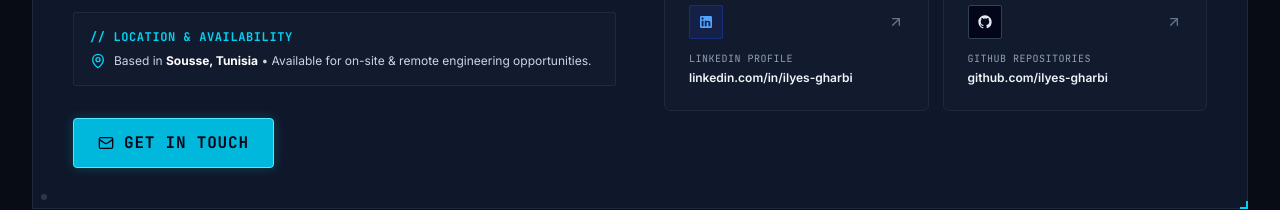
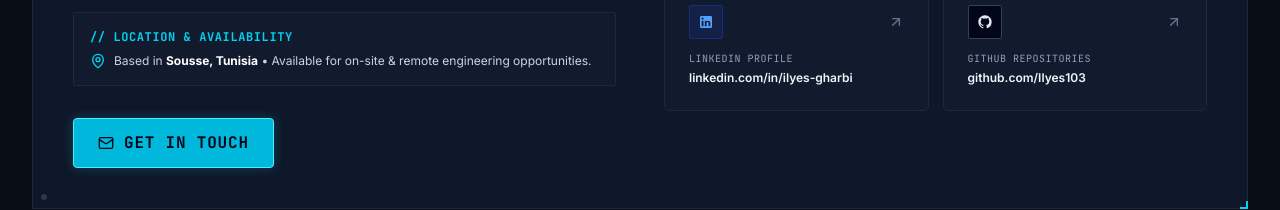
Before and after one commit to Ilyes103/ilyes-gharbi-portfolio, a React (Vite) app: page / in a window 1280 px wide. Shown: the part 10536-10746 px from the top of the page. Built offline with nearby package versions, Linux system fonts and the light colour scheme.

Commit message:
Update GitHub profile username to Ilyes103

```diff
--- a/index.html
+++ b/index.html
@@ -46,7 +46,7 @@
         "@graph": [
           {
             "@type": "Person",
-            "@id": "https://github.com/ilyes-gharbi#person",
+            "@id": "https://github.com/Ilyes103#person",
             "name": "Ilyes Gharbi",
             "jobTitle": "Electrical Engineer — Embedded Systems & Industrial Automation",
             "email": "mailto:ilyesgharbi104@gmail.com",
@@ -57,7 +57,7 @@
               "addressCountry": "Tunisia"
             },
             "sameAs": [
-              "https://github.com/ilyes-gharbi",
+              "https://github.com/Ilyes103",
               "https://linkedin.com/in/ilyes-gharbi"
             ],
             "knowsAbout": [
@@ -75,7 +75,7 @@
             "url": "https://github.com/Ilyes103/ilyes-gharbi-portfolio",
             "name": "Ilyes Gharbi — Engineering Portfolio",
             "publisher": {
-              "@id": "https://github.com/ilyes-gharbi#person"
+              "@id": "https://github.com/Ilyes103#person"
             }
           }
         ]
--- a/src/components/sections/ContactSection.tsx
+++ b/src/components/sections/ContactSection.tsx
@@ -189,7 +189,7 @@ export const ContactSection: React.FC = () => {
                           GITHUB REPOSITORIES
                         </div>
                         <div className="font-sans text-xs font-semibold text-slate-100 group-hover:text-cyan-400 transition-colors truncate">
-                          github.com/ilyes-gharbi
+                          github.com/Ilyes103
                         </div>
                       </div>
                     </Card>
--- a/src/data/config.ts
+++ b/src/data/config.ts
@@ -1,6 +1,6 @@
 // CENTRALIZED NAVIGATION & SOCIAL CONFIGURATION
 export const NAV_CONFIG = {
-  githubUrl: 'https://github.com/ilyes-gharbi',
+  githubUrl: 'https://github.com/Ilyes103',
   linkedinUrl: 'https://linkedin.com/in/ilyes-gharbi',
   cvDownloadPath: '/cv.pdf'
 };
--- a/src/data/profile.ts
+++ b/src/data/profile.ts
@@ -37,7 +37,7 @@ export const profileData: ProfileData = {
     email: 'ilyesgharbi104@gmail.com',
     phone: '+216 25435490',
     linkedin: 'https://linkedin.com/in/ilyes-gharbi',
-    github: 'https://github.com/ilyes-gharbi',
+    github: 'https://github.com/Ilyes103',
     location: 'Sousse, Tunisia'
   }
 };
```
Also changed, not shown: 1 other file (tests, documents, lock files or other folders).
